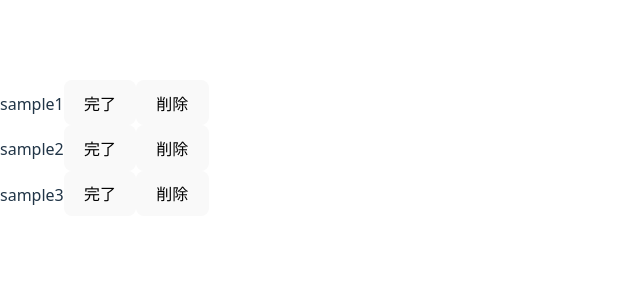
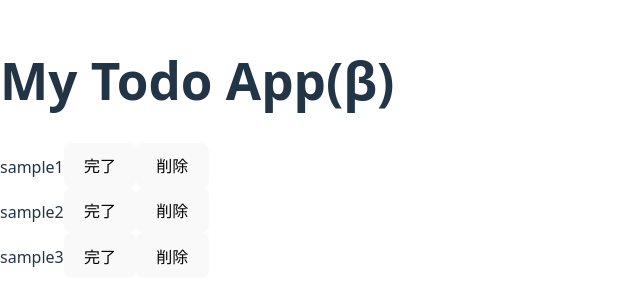
Before and after one commit to amami1625/React-Todo-App, a React (Vite) app: page / in a window 1280 px wide. Shown: the part 252-558 px from the top of the page, without its empty margins (0-640 px from the left). Built offline with nearby package versions, Linux system fonts and the light colour scheme.

Commit message:
Header コンポーネントを作成

```diff
--- a/src/App.tsx
+++ b/src/App.tsx
@@ -2,6 +2,7 @@ import { useState } from "react";
 import TodoList from "./components/TodoList";
 import { Todo } from "./types/type";
 import TodoItem from "./components/TodoItem";
+import Header from "./components/Header";
 
 function App() {
   const tempTodos = [
@@ -24,6 +25,7 @@ function App() {
 
   return (
     <>
+      <Header />
       <TodoList>
         {todos.map((todo) => (
           <TodoItem
--- /dev/null
+++ b/src/components/Header.tsx
@@ -0,0 +1,14 @@
+import styled from "styled-components";
+
+const HeaderElm = styled.header``;
+const H1 = styled.h1``;
+
+const Header = () => {
+  return (
+    <HeaderElm>
+      <H1>My Todo App(β)</H1>
+    </HeaderElm>
+  );
+};
+
+export default Header;
```
